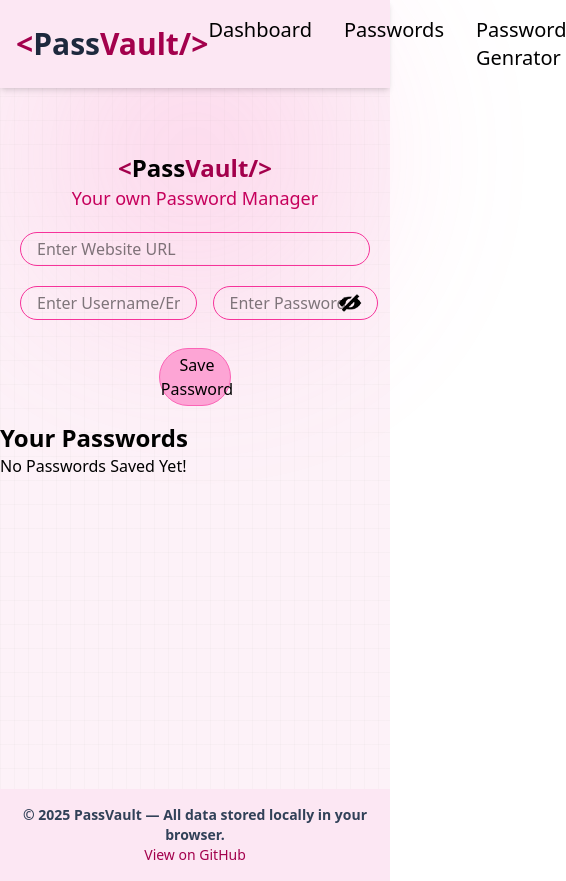
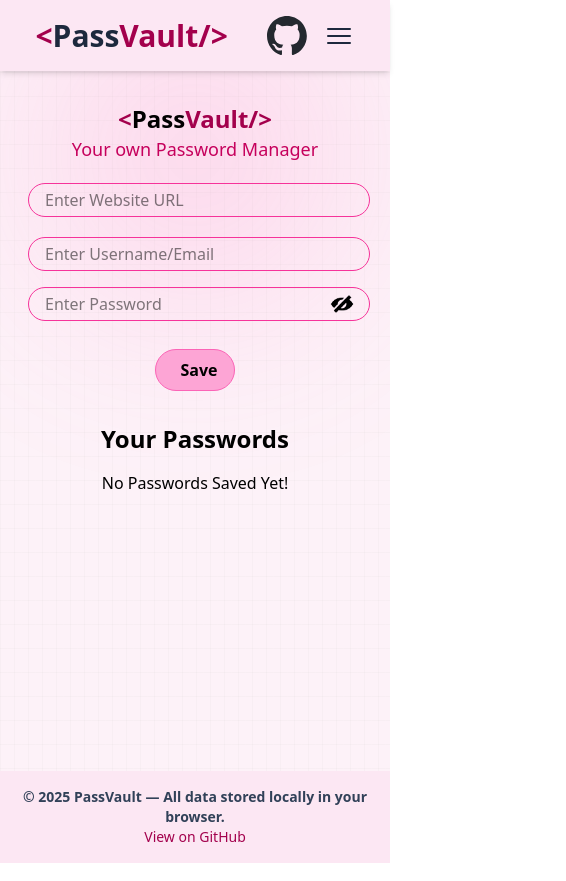
Before and after one commit to maruthu04/password-manager, a React (Vite) app: page / in a window 390 px wide. Shown: the whole page, 566 px wide, since content can reach past the window. Built offline with nearby package versions, Linux system fonts and the light colour scheme; some icons are missing.

Commit message:
Added Responsiveness

```diff
--- a/src/App.jsx
+++ b/src/App.jsx
@@ -11,7 +11,7 @@ function App() {
     <>
 
       <Navbar />
-      <div className='min-h-[calc(100vh-247px)]'>
+      <div className='min-h-[calc(100vh-216px)]'>
       <Manager />
       </div>
       <Footer />
--- a/src/components/Manager.jsx
+++ b/src/components/Manager.jsx
@@ -2,7 +2,7 @@ import React from "react";
 import { useRef, useState, useEffect } from "react";
 import "react-toastify/dist/ReactToastify.css";
 import { ToastContainer, toast } from "react-toastify";
-import { v4 as uuidv4 } from 'uuid';
+import { v4 as uuidv4 } from "uuid";
 
 const Manager = () => {
   const ref = useRef();
@@ -23,7 +23,6 @@ const Manager = () => {
     } else {
       passwordRef.current.type = "password";
     }
-    // console.log(ref.current.src);
     if (ref.current.src.includes("/eye.png")) {
       ref.current.src = "/eyecross.png";
     } else {
@@ -35,7 +34,9 @@ const Manager = () => {
     const site = form.site.trim();
     const username = form.username.trim();
     const password = form.password.trim();
-    const exists = passwordArray.some(p => p.site === site && p.username === username);
+    const exists = passwordArray.some(
+      (p) => p.site === site && p.username === username
+    );
     if (exists) {
       toast.info("An entry for this site and username already exists.", {
         autoClose: 3000,
@@ -45,11 +46,11 @@ const Manager = () => {
         draggable: true,
         progress: undefined,
         theme: "light",
-    } );
+      });
       return;
     }
     if (!site) {
-    toast.error("Please enter website URL.",{
+      toast.error("Please enter website URL.", {
         autoClose: 1000,
         hideProgressBar: false,
         closeOnClick: true,
@@ -57,7 +58,7 @@ const Manager = () => {
         draggable: true,
         progress: undefined,
         theme: "light",
-    } );
+      });
       return;
     }
     if (!username) {
@@ -85,30 +86,34 @@ const Manager = () => {
       return;
     }
 
-    setpasswordArray([...passwordArray, {...form, id:uuidv4()}]);
-    localStorage.setItem("passwords", JSON.stringify([...passwordArray, {...form, id:uuidv4()}]));
-    console.log([...passwordArray, form]);
-    setform({site:"", username:"", password:""});
+    setpasswordArray([...passwordArray, { ...form, id: uuidv4() }]);
+    localStorage.setItem(
+      "passwords",
+      JSON.stringify([...passwordArray, { ...form, id: uuidv4() }])
+    );
+    setform({ site: "", username: "", password: "" });
   };
 
   const handleKeyPress = (e) => {
-    if (e.key === 'Enter') {
+    if (e.key === "Enter") {
       savePassword();
     }
-  }
+  };
 
   const editPassword = (id) => {
-    console.log("editing password with id:" + id);
-    setform(passwordArray.filter(item => item.id === id)[0]);
-    setpasswordArray(passwordArray.filter(item=>item.id !== id));
-  }
+    setform(passwordArray.filter((item) => item.id === id)[0]);
+    setpasswordArray(passwordArray.filter((item) => item.id !== id));
+  };
 
   const deletePassword = (id) => {
-    if(confirm("Are you sure you want to delete this password?")){
-    console.log("deleting password with id:" + id);
-    setpasswordArray(passwordArray.filter(item => item.id !== id));
-    localStorage.setItem("passwords", JSON.stringify(passwordArray.filter(item => item.id !== id)));
-  }}
+    if (confirm("Are you sure you want to delete this password?")) {
+      setpasswordArray(passwordArray.filter((item) => item.id !== id));
+      localStorage.setItem(
+        "passwords",
+        JSON.stringify(passwordArray.filter((item) => item.id !== id))
+      );
+    }
+  };
 
   const handleChange = (e) => {
     setform({ ...form, [e.target.name]: e.target.value });
@@ -130,6 +135,17 @@ const Manager = () => {
 
   return (
     <div>
+      {/* --- ADDED CUSTOM STYLES TO HIDE SCROLLBAR --- */}
+      <style>{`
+        .no-scrollbar::-webkit-scrollbar {
+          display: none;
+        }
+        .no-scrollbar {
+          -ms-overflow-style: none;  /* IE and Edge */
+          scrollbar-width: none;  /* Firefox */
+        }
+      `}</style>
+
       <ToastContainer
         position="top-center"
         autoClose={5000}
@@ -142,13 +158,13 @@ const Manager = () => {
         pauseOnHover
         theme="light"
       />
+
+      {/* Background */}
       <div className="absolute inset-0 -z-10 h-full w-full bg-pink-50 bg-[linear-gradient(to_right,#8080800a_1px,transparent_1px),linear-gradient(to_bottom,#8080800a_1px,transparent_1px)] bg-[size:14px_24px]">
         <div className="absolute left-0 right-0 top-0 -z-10 m-auto h-[310px] w-[310px] rounded-full bg-pink-400 opacity-20 blur-[100px]"></div>
       </div>
 
-
-
-      <div className="max-w-4xl mx-auto mt-16">
+      <div className="max-w-4xl mx-auto mt-8 px-2 md:px-0">
         <h1 className="text-center text-2xl font-semibold">
           <span className="text-pink-800">&lt;</span>
           Pass
@@ -157,28 +173,32 @@ const Manager = () => {
         <p className="text-center text-lg text-pink-700">
           Your own Password Manager
         </p>
+
         <div className="text-black flex flex-col p-4 gap-3">
-          <input onKeyDown={handleKeyPress}
+          <input
+            onKeyDown={handleKeyPress}
             value={form.site}
             onChange={handleChange}
             placeholder="Enter Website URL"
-            className="rounded-full border border-pink-500 p-1 px-4 m-1"
+            className="rounded-full border border-pink-500 p-1 px-4 m-1 w-full"
             type="text"
             name="site"
             id="site"
           />
-          <div className="flex gap-2">
-            <input onKeyDown={handleKeyPress}
+          <div className="flex flex-col md:flex-row gap-2">
+            <input
+              onKeyDown={handleKeyPress}
               value={form.username}
               onChange={handleChange}
               placeholder="Enter Username/Email"
-              className="rounded-full border border-pink-500 p-1 px-4 m-1 w-1/2"
+              className="rounded-full border border-pink-500 p-1 px-4 m-1 w-full md:w-1/2"
               type="text"
               name="username"
               id="username"
             />
-            <div className="relative w-[47%]">
-              <input onKeyDown={handleKeyPress}
+            <div className="relative w-full md:w-1/2">
+              <input
+                onKeyDown={handleKeyPress}
                 ref={passwordRef}
                 value={form.password}
                 onChange={handleChange}
@@ -196,35 +216,47 @@ const Manager = () => {
               </span>
             </div>
           </div>
+
           <div
             onClick={savePassword}
-            className="flex justify-center gap-1 bg-pink-300 hover:bg-pink-200 rounded-full mx-auto w-1/5 py-1 mt-3 border border-pink-400"
+            className="flex justify-center items-center gap-2 bg-pink-300 hover:bg-pink-200 rounded-full mx-auto w-fit px-4 py-2 md:px-8 mt-3 border border-pink-400 cursor-pointer"
           >
             <lord-icon
               src="https://cdn.lordicon.com/efxgwrkc.json"
               trigger="hover"
             ></lord-icon>
-            <button>Save Password</button>
+            <button className="font-semibold">
+                <span className="block md:hidden">Save</span>
+                <span className="hidden md:block">Save Password</span>
+            </button>
           </div>
         </div>
+
         <div className="passwords">
-          <h2 className="font-bold text-2xl">Your Passwords</h2>
-          {passwordArray.length === 0 && <div>No Passwords Saved Yet!</div>}
-          {passwordArray.length != 0 && (
-            <table className="table-auto w-full items-center rounded-md mt-4">
+          <h2 className="font-bold text-2xl text-center md:text-left py-4">
+            Your Passwords
+          </h2>
+          {passwordArray.length === 0 && (
+            <div className="text-center md:text-left">No Passwords Saved Yet!</div>
+          )}
+
+          {passwordArray.length !== 0 && (
+            // FIX: Added 'no-scrollbar' class here
+            <div className="overflow-x-auto w-full mb-10 pb-4 no-scrollbar">
+              <table className="table-auto w-full items-center rounded-md mt-4 min-w-[900px]">
                 <thead className="bg-pink-600 text-white">
                   <tr>
-                  <th className="py-1">Site</th>
-                  <th className="py-1">Username</th>
-                  <th className="py-1">Passwords</th>
-                  <th className="py-1">Actions</th>
+                    <th className="py-2">Site</th>
+                    <th className="py-2">Username</th>
+                    <th className="py-2">Passwords</th>
+                    <th className="py-2">Actions</th>
                   </tr>
                 </thead>
                 <tbody className="bg-pink-100">
                   {passwordArray.map((item, index) => {
                     return (
                       <tr key={index}>
-                      <td className="py-2 text-center w-32 border border-white">
+                        <td className="py-2 text-center w-32 border border-white break-all px-2">
                           <a
                             href={
                               item.site.startsWith("https")
@@ -232,13 +264,16 @@ const Manager = () => {
                                 : `https://${item.site}`
                             }
                             target="_blank"
+                            rel="noreferrer"
                           >
                             {item.site}
                           </a>
                         </td>
-                      <td className="py-2 text-center w-32 border border-white">
+                        <td className="py-2 text-center w-32 border border-white px-2">
                           <div className="flex justify-center items-center gap-1">
-                          <span>{item.username}</span>
+                            <span className="truncate max-w-[150px]">
+                              {item.username}
+                            </span>
                             <div
                               className="lordcopy cursor-pointer mt-1"
                               onClick={() => {
@@ -253,9 +288,11 @@ const Manager = () => {
                             </div>
                           </div>
                         </td>
-                      <td className="py-2 text-center w-32 border border-white">
+                        <td className="py-2 text-center w-32 border border-white px-2">
                           <div className="flex justify-center items-center gap-1">
-                          <span>{item.password}</span>
+                            <span className="truncate max-w-[150px]">
+                              {item.password}
+                            </span>
                             <div
                               className="lordcopy cursor-pointer mt-1"
                               onClick={() => {
@@ -270,23 +307,26 @@ const Manager = () => {
                             </div>
                           </div>
                         </td>
-                      <td className="py-2 text-center w-32 border border-white">
+                        <td className="py-2 text-center w-32 border border-white px-2">
                           <div className="flex justify-center items-center gap-2">
-                          <span className="mb-1" onClick={()=>{editPassword(item.id)}}>
-                            <img width={16} src="./edit.png" alt="" />
+                            <span
+                              className="mb-1 cursor-pointer"
+                              onClick={() => {
+                                editPassword(item.id);
+                              }}
+                            >
+                              <img width={16} src="./edit.png" alt="Edit" />
                             </span>
-                          {/* <span onClick={()=>{editPassword(item.id)}}>
-                            <lord-icon
-                              src="https://cdn.lordicon.com/fikcyfpp.json"
-                              trigger="hover"
-                              style={{"width":"22px", "height":"22px"}}
-                            ></lord-icon>
-                          </span> */}
-                          <span onClick={()=>{deletePassword(item.id)}}>
+                            <span
+                              className="cursor-pointer"
+                              onClick={() => {
+                                deletePassword(item.id);
+                              }}
+                            >
                               <lord-icon
                                 src="https://cdn.lordicon.com/xyfswyxf.json"
                                 trigger="hover"
-                              style={{"width":"20px", "height":"20px"}}
+                                style={{ width: "20px", height: "20px" }}
                               ></lord-icon>
                             </span>
                           </div>
@@ -296,6 +336,7 @@ const Manager = () => {
                   })}
                 </tbody>
               </table>
+            </div>
           )}
         </div>
       </div>
--- a/src/components/Navbar.jsx
+++ b/src/components/Navbar.jsx
@@ -1,14 +1,28 @@
-import React from "react";
+
+
+import React, { useState } from "react";
 
 const Navbar = () => {
+  const [isOpen, setIsOpen] = useState(false);
+
+  const toggleMenu = () => {
+    setIsOpen(!isOpen);
+  };
+
   return (
-    <nav className="flex justify-around items-center p-4 shadow-md bg-pink-100">
+    // Removed 'flex' from the parent nav to allow the mobile menu to stack vertically
+    <nav className="p-4 shadow-md bg-pink-100 sticky top-0 z-50">
+      <div className="flex justify-around items-center">
+
+        {/* LOGO */}
         <div className="text-3xl text-slate-800 cursor-pointer font-bold ">
           <span className="text-pink-800">&lt;</span>
           Pass
           <span className="text-pink-800">Vault/&gt;</span>
         </div>
-      <ul className="flex text-xl gap-8">
+
+        {/* DESKTOP MENU - Hidden on mobile (below md), visible on desktop */}
+        <ul className="hidden md:flex text-xl gap-8">
           <li className="transition-all hover:cursor-pointer hover:scale-105">
             Dashboard
           </li>
@@ -16,12 +30,72 @@ const Navbar = () => {
             Passwords
           </li>
           <li className="transition-all hover:cursor-pointer hover:scale-105">
-          Password Genrator
+            Password Generator
           </li>
         </ul>
-      <button className="hover:scale-110 transition cursor-pointer">
-      <img src="/github.svg" width={40} alt="GitHub" />
+
+        {/* RIGHT SIDE: GitHub + Hamburger */}
+        <div className="flex items-center gap-4">
+          <button className="hover:scale-110 transition cursor-pointer flex items-center">
+            <a href="https://github.com/maruthu04/password-manager" target="_blank"><img src="/github.svg" width={40} alt="GitHub" /></a>
           </button>
+
+          {/* HAMBURGER ICON - Visible only on mobile (below md) */}
+          <button
+            className="md:hidden text-slate-800 focus:outline-none"
+            onClick={toggleMenu}
+          >
+            {isOpen ? (
+              // X (Close) Icon
+              <svg
+                xmlns="http://www.w3.org/2000/svg"
+                fill="none"
+                viewBox="0 0 24 24"
+                strokeWidth={1.5}
+                stroke="currentColor"
+                className="w-8 h-8"
+              >
+                <path
+                  strokeLinecap="round"
+                  strokeLinejoin="round"
+                  d="M6 18L18 6M6 6l12 12"
+                />
+              </svg>
+            ) : (
+              // Hamburger (Menu) Icon
+              <svg
+                xmlns="http://www.w3.org/2000/svg"
+                fill="none"
+                viewBox="0 0 24 24"
+                strokeWidth={1.5}
+                stroke="currentColor"
+                className="w-8 h-8"
+              >
+                <path
+                  strokeLinecap="round"
+                  strokeLinejoin="round"
+                  d="M3.75 6.75h16.5M3.75 12h16.5m-16.5 5.25h16.5"
+                />
+              </svg>
+            )}
+          </button>
+        </div>
+      </div>
+
+      {/* MOBILE MENU DROPDOWN - Only shows when isOpen is true */}
+      {isOpen && (
+        <div className="md:hidden mt-4 border-t border-pink-200 pt-4 flex flex-col items-center gap-4 bg-pink-100 transition-all duration-300">
+          <div className="text-xl font-medium transition-all hover:cursor-pointer hover:text-pink-600">
+            Dashboard
+          </div>
+          <div className="text-xl font-medium transition-all hover:cursor-pointer hover:text-pink-600">
+            Passwords
+          </div>
+          <div className="text-xl font-medium transition-all hover:cursor-pointer hover:text-pink-600">
+            Password Generator
+          </div>
+        </div>
+      )}
     </nav>
   );
 };
```
Also changed, not shown: public/heart.png (deleted), public/screenshot.png (added). Lines whose indentation alone changed are shown as unchanged.
